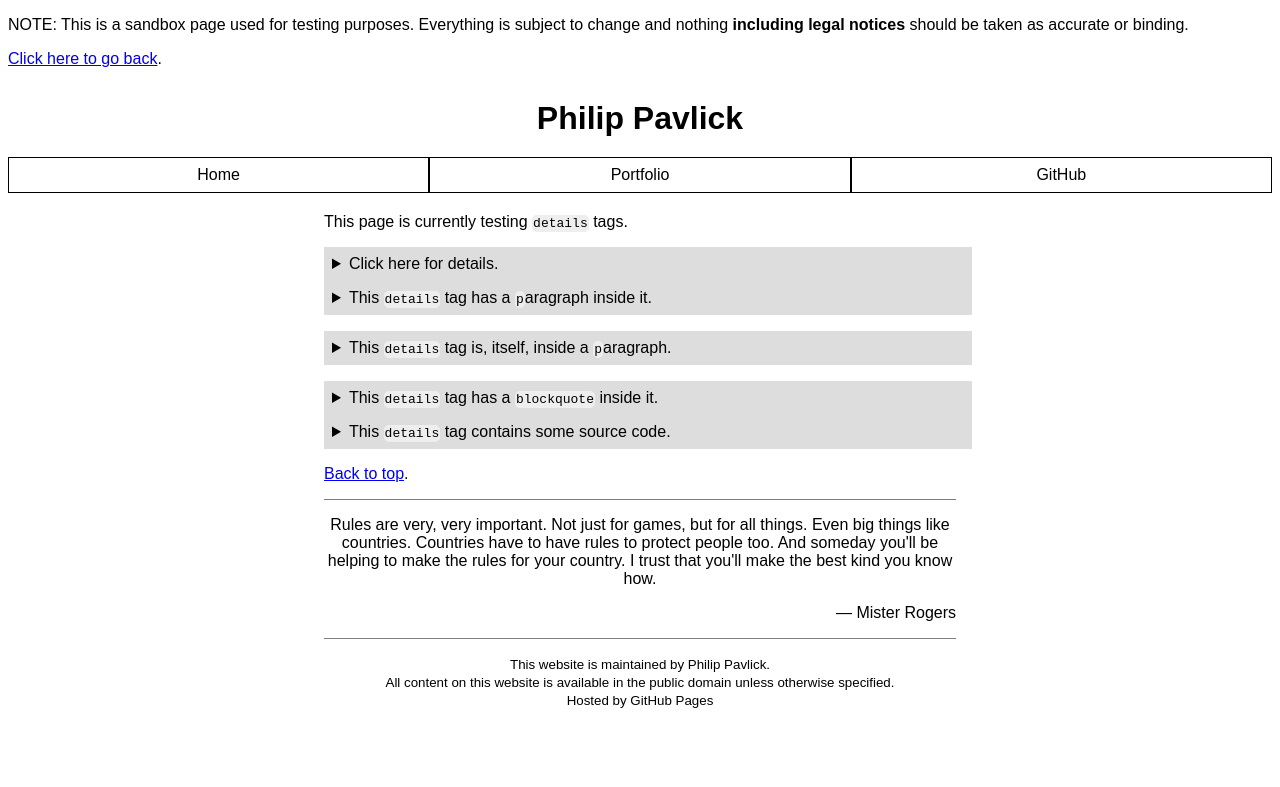
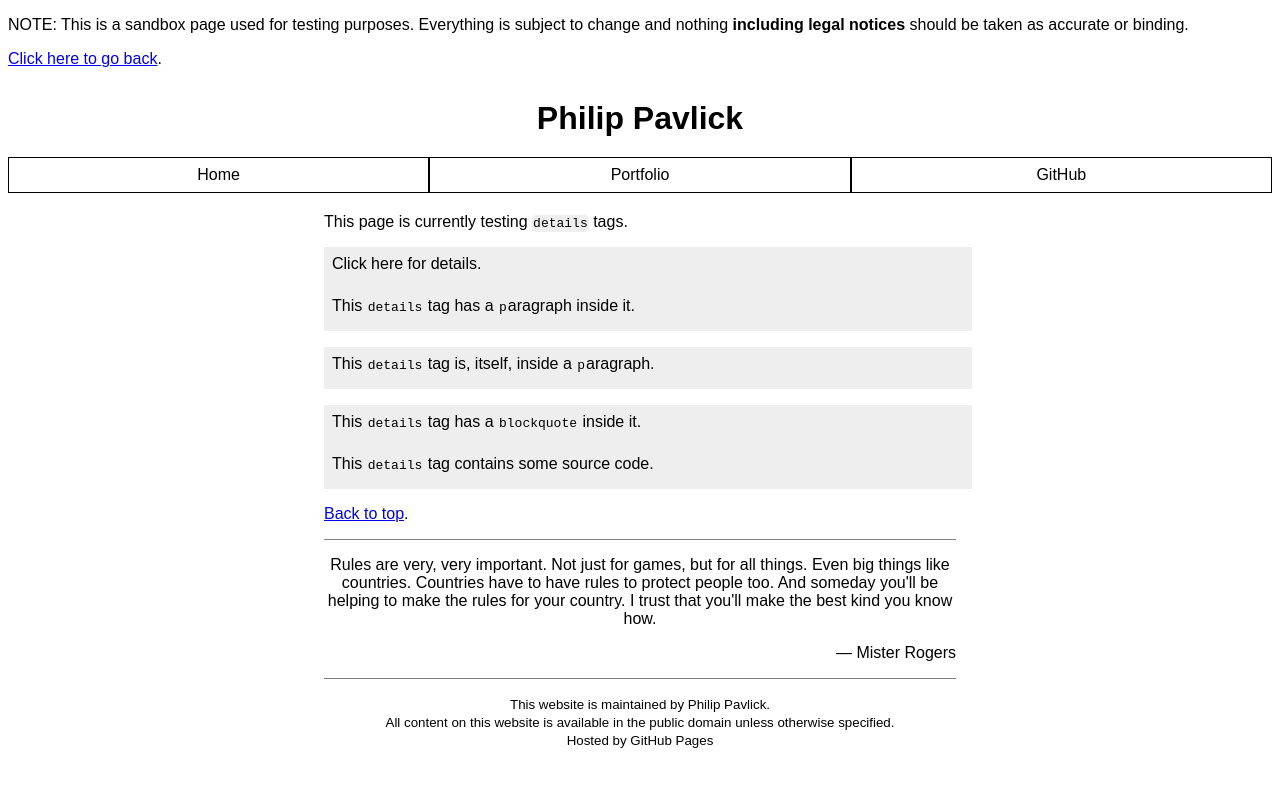
Before and after one commit to swashdev/swashdev.github.io, a Jekyll site: the page built from sandbox.html, in a window 1280 px wide. Shown: the top 787 px of the page. Built offline with Jekyll 4.4.1, drawn with Linux system fonts in a browser that asks for light colours.

Commit message:
Adj collapsible background color & improve padding

```diff
--- a/css/style.css
+++ b/css/style.css
@@ -135,8 +135,13 @@ details
 {
     display: block;
     width: 100%;
-    background-color: #ddd;
+    background-color: #eee;
     padding: 0.5em;
+}
+details summary
+{
+    display: block;
+    padding: 0 0 0.5em 0;
 }
 
 /* a section at the bottom for displaying fortunes. */
```
